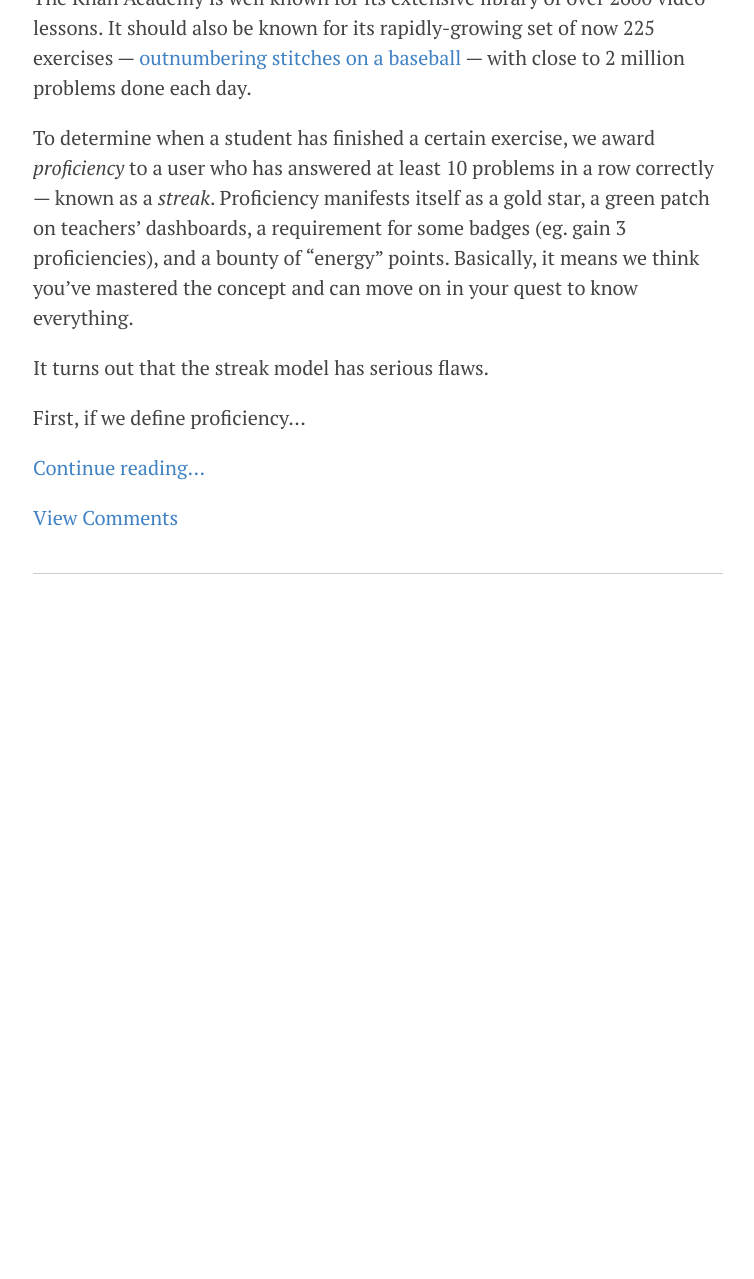
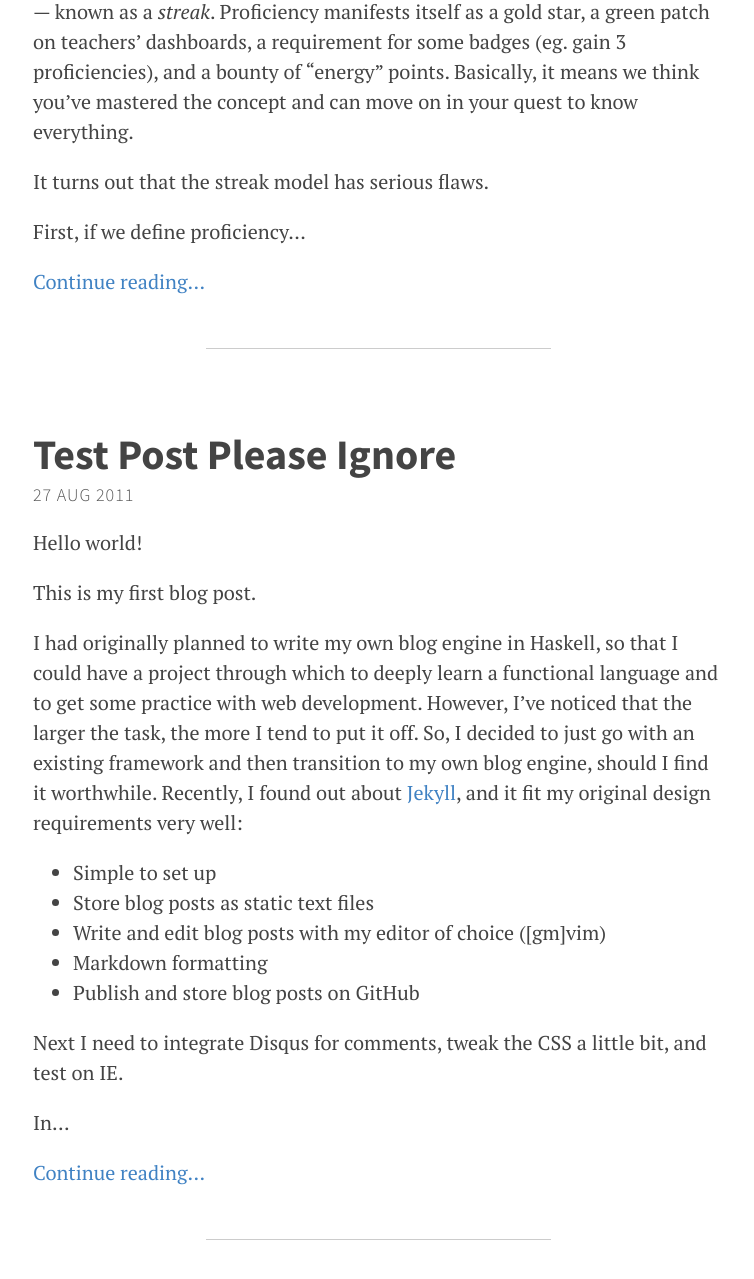
Before and after one commit to divad12/blog, a Jekyll site: the page built from index.html, in a window 1280 px wide and 1400 px high, scrolled down 5307 px. Shown: the top 1279 px of the window, without its empty margins (107-861 px from the left). Built offline with Jekyll 4.4.1, drawn with Linux system fonts in a browser that asks for light colours; nearby versions of some CDN libraries; Markdown is read by kramdown in place of the engine named in the settings; comment, search, counter and statistics services are not loaded; before the commit the page ends 6021 px from its top, so only the background shows below that; some of the changed text lies outside the part shown.

Commit message:
More styling tweaks

```diff
--- a/_layouts/html5.html
+++ b/_layouts/html5.html
@@ -20,7 +20,7 @@
 
   <meta name="viewport" content="width=device-width,initial-scale=1">
 
-  <link href='http://fonts.googleapis.com/css?family=Source+Sans+Pro:600,300|PT+Serif:400,700,400italic' rel='stylesheet' type='text/css'>
+  <link href='http://fonts.googleapis.com/css?family=Source+Sans+Pro:700,300|PT+Serif:400,700,400italic' rel='stylesheet' type='text/css'>
   <link rel="stylesheet" href="/css/style.css?v=2">
 
   <!-- syntax highlighting CSS -->
--- a/_layouts/post.html
+++ b/_layouts/post.html
@@ -9,6 +9,7 @@
   {% endif %}
   {{ content }}
 </article>
+<hr class="article-divider">
 
 <div id="disqus_thread"></div>
 <script type="text/javascript">
--- a/css/style.css
+++ b/css/style.css
@@ -228,7 +228,7 @@
 }
 
 a:hover {
-  border-bottom: 1px solid #4082C3;
+  border-bottom: 1px solid;
   -webkit-transition: all 0.2s ease-out;
   -moz-transition: all 0.2s ease-out;
   -o-transition: all 0.2s ease-out;
@@ -237,15 +237,19 @@
 
 h1 {
   font-family: "Source Sans Pro", "Lucida Grande", Helvetica, sans-serif;
-  margin-top: 0;
+  margin: 0;
   padding-top: 0;
   color: #444;
   font-size: 42px;
-  font-weight: 300;
+  line-height: 1.2;
 }
 
 h1 a, h1 a:visited {
   color: inherit;
+}
+
+h1 a:hover {
+  border-bottom-width: 2px;
 }
 
 h2 {
@@ -258,7 +262,7 @@
   letter-spacing: 1px;
   text-transform: uppercase;
   font-size: 18px;
-  margin-top: -24px;
+  margin-top: 2px;
   font-family: "Source Sans Pro", Helvetica, sans-serif;
 }
 
@@ -275,9 +279,6 @@
 }
 
 article {
-  padding-bottom: 20px;
-  border-bottom: 1px solid #CCC;
-  margin-bottom: 60px;
   font-size: 20px;
 }
 
@@ -286,6 +287,13 @@
     border: 0.5em solid white;
     border-radius: 0.3em 0.3em 0.3em 0.3em;
     box-shadow: 0 1px 4px rgba(0, 0, 0, 0.35);
+}
+
+.article-divider {
+  border: 0;
+  border-bottom: 1px solid #CCC;
+  width: 50%;
+  margin: 50px auto 80px auto;
 }
 
 img.maruku-png {
@@ -360,7 +368,6 @@
   text-align: center;
   width: 0.85em;
   float: left;
-  text-transform: uppercase;
   font-weight: bold;
   background-color: rgba(64, 130, 195, 0.1);
   margin-left: 1px;
--- a/index.html
+++ b/index.html
@@ -2,14 +2,14 @@
 layout: html5
 ---
 
-{% for post in site.posts limit:6 %}
+{% for post in site.posts limit:7 %}
   <article>
     <h1><a href="{{ post.url }}">{{ post.title }}</a></h1>
     <p class="meta"> {{ post.date | date_to_string }} </p>
     {{ post.content | truncatewords: 150 }}
     <p><a href="{{ post.url }}">Continue reading...</a></p>
-    <p><a href="{{ post.url }}#disqus_thread">View Comments</a></p>
   </article>
+  <hr class="article-divider">
 {% endfor %}
 
 <!--<h1>Archives</h1>-->
```
